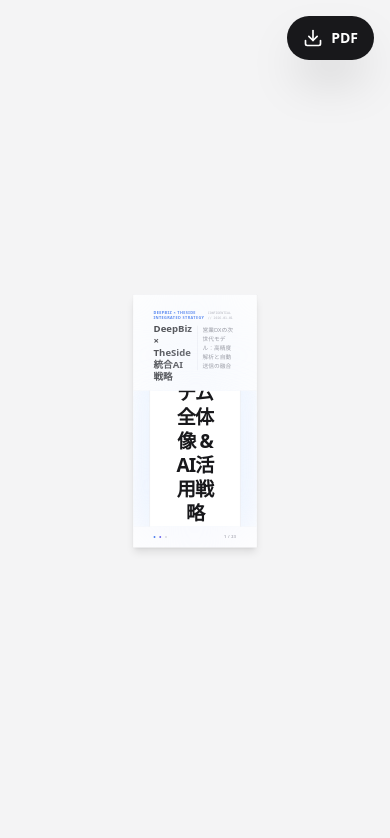
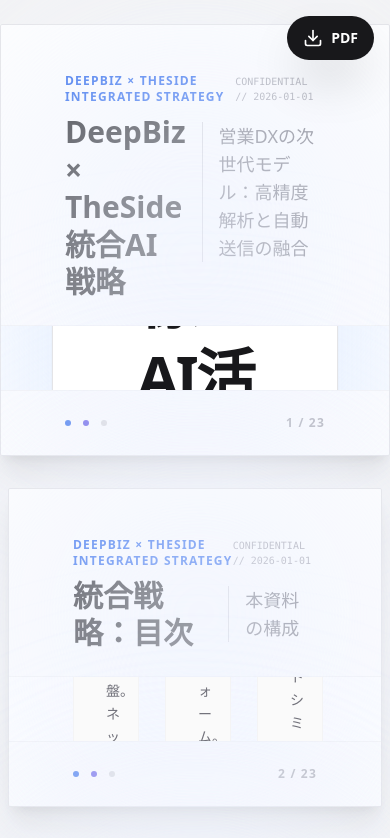
Before and after one commit to shintarospec/shintaro-slide, a React (Vite) app: page / in a window 390 px wide. Shown: the top 838 px of the page. Built offline with nearby package versions, Linux system fonts and the light colour scheme.

Commit message:
fix: Replace transform scaling with CSS aspect-ratio for better responsive design

```diff
--- a/components/Slide.tsx
+++ b/components/Slide.tsx
@@ -1,5 +1,5 @@
 
-import React, { useEffect, useRef, useState } from 'react';
+import React from 'react';
 import { SlideProps } from '../types';
 
 const Slide: React.FC<SlideProps> = ({
@@ -10,42 +10,11 @@
   pageNumber,
   totalPageCount
 }) => {
-  const containerRef = useRef<HTMLDivElement>(null);
-  const [scale, setScale] = useState(1);
-
-  useEffect(() => {
-    const updateScale = () => {
-      if (!containerRef.current) return;
-
-      const slideWidth = 1123; // A4 landscape width in px
-      const slideHeight = 794; // A4 landscape height in px
-      const viewportWidth = window.innerWidth;
-      const viewportHeight = window.innerHeight;
-      const margin = 16; // margin on each side
-
-      // Calculate scale based on both width and height
-      const scaleX = (viewportWidth - margin * 2) / slideWidth;
-      const scaleY = (viewportHeight - margin * 2 - 100) / slideHeight; // 100px for header/footer space
-
-      const newScale = Math.min(scaleX, scaleY, 1);
-      setScale(newScale);
-    };
-
-    updateScale();
-    window.addEventListener('resize', updateScale);
-    return () => window.removeEventListener('resize', updateScale);
-  }, []);
-
   return (
     <div className="flex justify-center items-center w-full py-2 md:py-4">
       <div
-        ref={containerRef}
         id={`slide-${id}`}
-        className="a4-landscape bg-white text-zinc-900 flex flex-col shadow-xl border border-zinc-200 rounded-sm relative slide-container"
-        style={{
-          transform: `scale(${scale})`,
-          transformOrigin: 'center center'
-        }}
+        className="w-full max-w-[1123px] aspect-[1123/794] bg-white text-zinc-900 flex flex-col shadow-xl border border-zinc-200 rounded-sm relative slide-container mx-2 md:mx-4"
       >
       {/* Background decoration */}
       <div className="absolute top-0 right-0 w-96 h-96 bg-blue-50/50 blur-[120px] rounded-full pointer-events-none" />
--- a/index.html
+++ b/index.html
@@ -13,20 +13,16 @@
             background-color: #f4f4f5;
             color: #18181b;
         }
-        /* A4 Landscape dimensions in px at 96 DPI: 1123x794 */
-        .a4-landscape {
-            width: 1123px;
-            height: 794px;
-            overflow: hidden;
-            position: relative;
-        }
+        /* A4 Landscape dimensions for print */
         @media print {
             .no-print { display: none; }
-            .a4-landscape {
-                width: 297mm;
-                height: 210mm;
+            .slide-container {
+                width: 297mm !important;
+                height: 210mm !important;
+                max-width: none !important;
                 box-shadow: none;
                 margin: 0;
+                page-break-after: always;
             }
         }
     </style>
```
